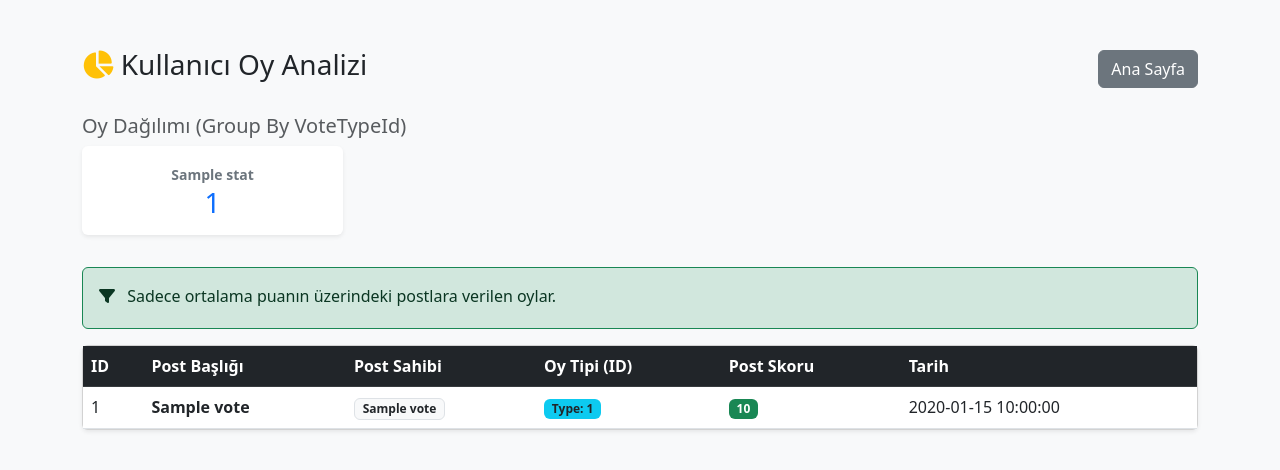
After one commit to itu-itis23-baranr22/DataThieves, a Flask app: template templates/votes/user_votes.html in a window 1280 px wide. The commit adds this page. Shown: the top 470 px of the page. Run offline with Flask 3, Linux system fonts and the light colour scheme; the template is opened without the code that fills it: most values are stand-ins (such as "Sample title", 1, 10 or a date in 2020); some libraries are stand-ins or nearby versions.

Commit message:
Add detailed comment and vote filtering by post and user
Enhanced the comments and votes endpoints to support filtering by post ID and user ID, respectively. Added complex SQL joins to display detailed information about comments and votes, including post and user details. Introduced new templates for displaying post-specific comments and user-specific votes with statistics. Updated user profile pages and post listings to link to these new filtered views.

```diff
--- a/templates/users/profile.html
+++ b/templates/users/profile.html
@@ -58,6 +58,11 @@
               <p class="my-4 pb-1">Count comments</p>
               <h6>About</h6>
               <div>{{ user.AboutMe|striptags or 'No information provided.' }}</div>
+              <div class="mb-4">
+                  <a href="{{ url_for('comments_votes_bp.votes', user_id=user.Id) }}" class="btn btn-warning w-100" style="border-radius: 10px;">
+                      <i class="fas fa-check-to-slot me-2"></i> See My Votes
+                  </a>
+              </div>
             </div>
           </div>
         </div>
--- a/templates/users/public_profile.html
+++ b/templates/users/public_profile.html
@@ -188,6 +188,11 @@
                     <div><b>Website:</b> <a href="{{ user.WebsiteUrl }}" target="_blank">{{ user.WebsiteUrl }}</a></div>
                   {% endif %}
                 </div>
+                <div class="mt-3">
+                    <a href="{{ url_for('comments_votes_bp.votes', user_id=user.Id) }}" class="btn btn-warning w-100">
+                        <i class="fa-solid fa-check-to-slot"></i> View User Votes
+                    </a>
+                </div>
               </div>
             </div>
           </div>
--- /dev/null
+++ b/templates/votes/user_votes.html
@@ -0,0 +1,81 @@
+<!DOCTYPE html>
+<html lang="en">
+<head>
+    <meta charset="UTF-8">
+    <title>Kullanıcı Oy Analizi</title>
+    <link href="https://cdn.jsdelivr.net/npm/bootstrap@5.3.0/dist/css/bootstrap.min.css" rel="stylesheet">
+    <link href="https://cdnjs.cloudflare.com/ajax/libs/font-awesome/6.4.0/css/all.min.css" rel="stylesheet">
+</head>
+<body class="bg-light">
+    <div class="container mt-5">
+        <div class="d-flex justify-content-between align-items-center mb-4">
+            <h3><i class="fa-solid fa-chart-pie text-warning"></i> Kullanıcı Oy Analizi</h3>
+            <a href="/" class="btn btn-secondary">Ana Sayfa</a>
+        </div>
+
+        {% if stats %}
+        <div class="row mb-4">
+            <h5 class="text-muted">Oy Dağılımı (Group By VoteTypeId)</h5>
+            {% for s in stats %}
+            <div class="col-md-3">
+                <div class="card text-center border-0 shadow-sm mb-2">
+                    <div class="card-body p-3">
+                        <small class="text-secondary fw-bold">{{ s.Name }}</small>
+                        <h3 class="text-primary m-0">{{ s.VoteCount }}</h3>
+                    </div>
+                </div>
+            </div>
+            {% endfor %}
+        </div>
+        {% endif %}
+
+        <div class="alert alert-success border-success">
+            <div class="mb-1">
+                <i class="fa-solid fa-filter me-2"></i>
+                Sadece ortalama puanın üzerindeki postlara verilen oylar.
+            </div>
+        </div>
+
+        <div class="card shadow-sm">
+            <div class="card-body p-0">
+                <table class="table table-hover mb-0">
+                    <thead class="table-dark">
+                        <tr>
+                            <th>ID</th>
+                            <th>Post Başlığı</th>
+                            <th>Post Sahibi</th> <th>Oy Tipi (ID)</th>
+                            <th>Post Skoru</th>
+                            <th>Tarih</th>
+                        </tr>
+                    </thead>
+                    <tbody>
+                        {% for v in votes %}
+                        <tr>
+                            <td>{{ v.Id }}</td>
+                            <td><span class="fw-bold">{{ v.PostTitle }}</span></td>
+
+                            <td>
+                                {% if v.PostOwnerName %}
+                                    <span class="badge bg-light text-dark border">{{ v.PostOwnerName }}</span>
+                                {% else %}
+                                    <span class="text-muted small">Bilinmiyor</span>
+                                {% endif %}
+                            </td>
+
+                            <td>
+                                <span class="badge bg-info text-dark">Type: {{ v.VoteTypeId }}</span>
+                            </td>
+
+                            <td><span class="badge bg-success">{{ v.PostScore }}</span></td>
+                            <td>{{ v.CreationDate }}</td>
+                        </tr>
+                        {% else %}
+                        <tr><td colspan="6" class="text-center p-3">Kriterlere uygun oy bulunamadı.</td></tr>
+                        {% endfor %}
+                    </tbody>
+                </table>
+            </div>
+        </div>
+    </div>
+</body>
+</html>
```
Also changed, not shown: blueprints/comments_votes.py (+80 -32 lines), templates/comments/post_comments.html (added, +60 -0 lines), templates/posts/posts_forum.html (+7 -0 lines).
